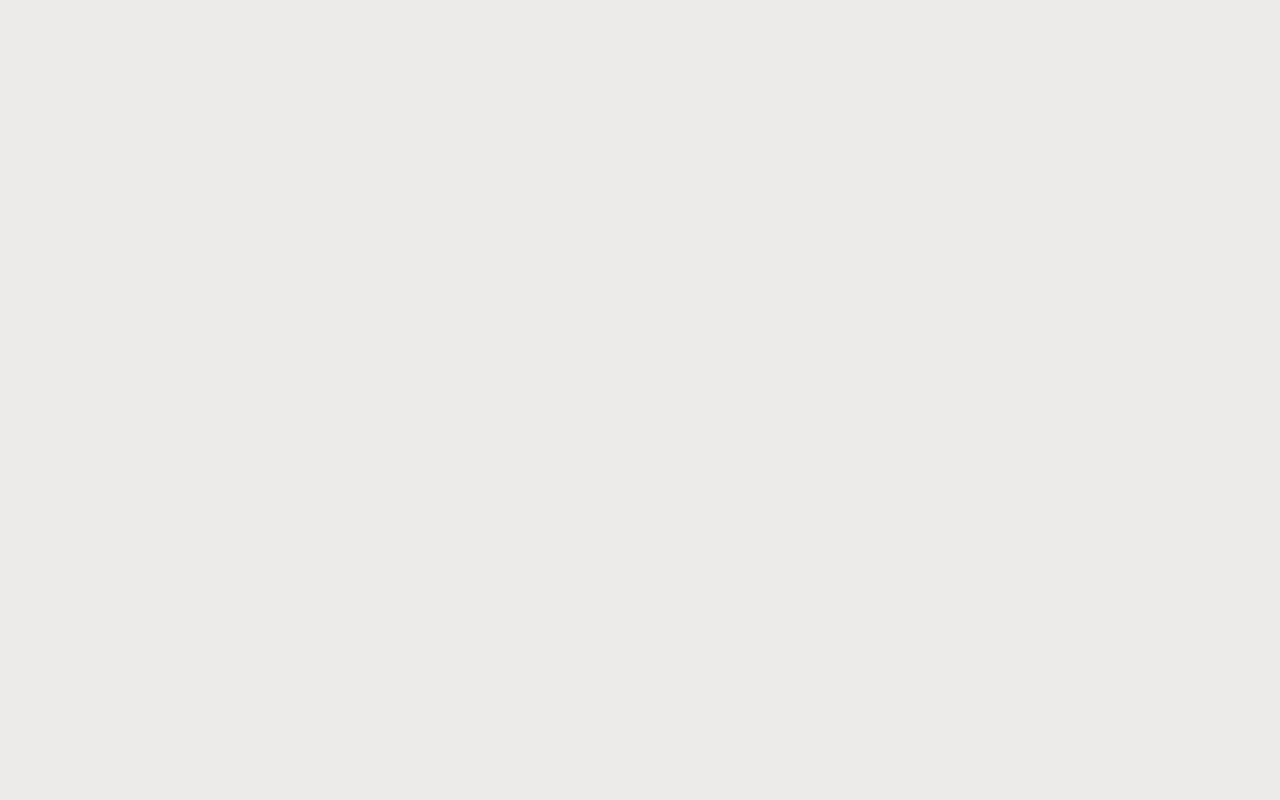
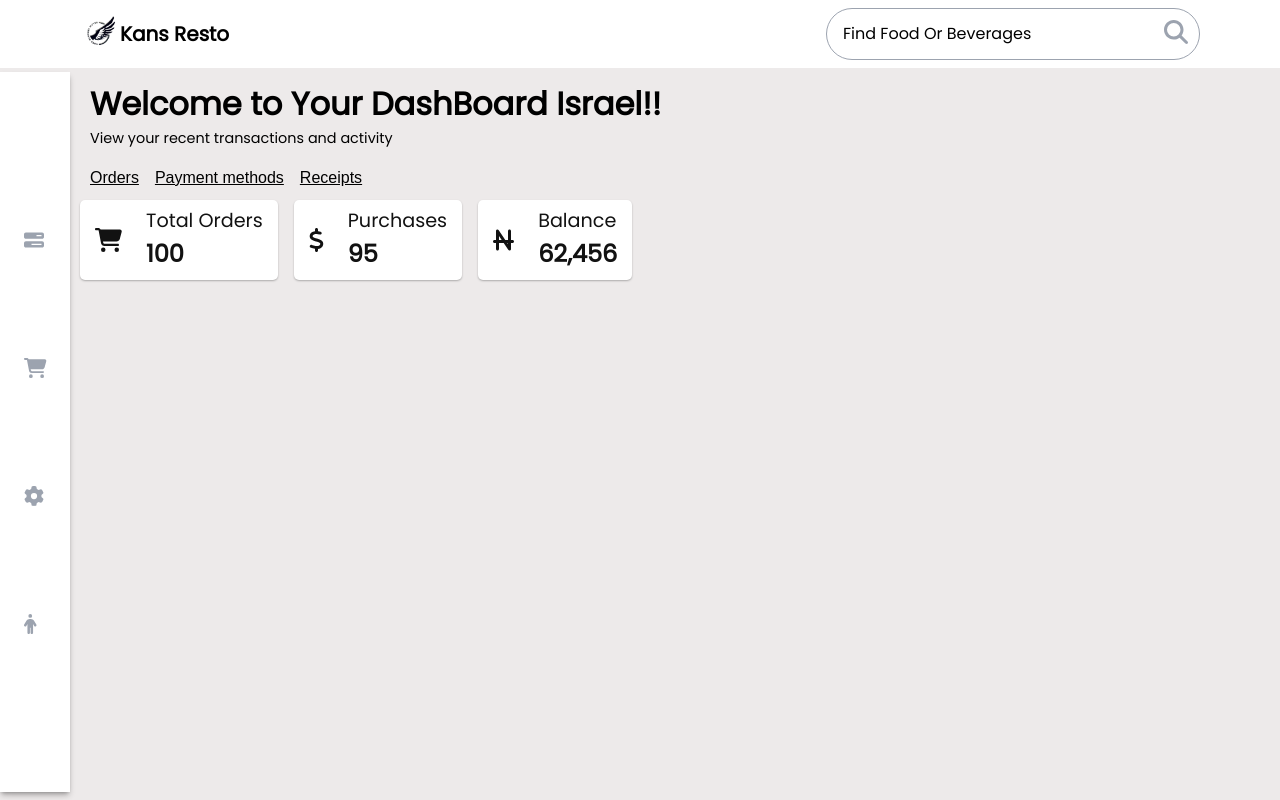
Before and after one commit to Asuraking913/Resto-Kans, a React (Vite) app: page /dashboard in a window 1280 px wide. Before the commit this address had no page. Built offline with nearby package versions, Linux system fonts and the light colour scheme.

Commit message:
creating interface for user dashboard

```diff
--- a/src/App.jsx
+++ b/src/App.jsx
@@ -2,6 +2,8 @@ import React from 'react'
 import { BrowserRouter as Router, Routes, Route } from 'react-router-dom'
 import OrderPage from './pages/order'
 import Landing from './pages/landing'
+import Dashboard from './pages/dashboard'
+import SideBar from './components/primary-comp/sidebar'
 
 function App() {
   return (
@@ -10,6 +12,7 @@ function App() {
           <Routes>
             <Route path={"/"} element = {<Landing />}/>
             <Route path={"/menu"} element = {<OrderPage />}/>
+            <Route path={"/dashboard"} element = {<Dashboard />}/>
           </Routes>
       </Router>
     </div>
--- a/src/components/cartOrder/cartBar.jsx
+++ b/src/components/cartOrder/cartBar.jsx
@@ -104,11 +104,11 @@ function CartBar({selectedItems, onChange}) {
         </div>
         <h2>Payment Summary</h2>
         <ul className='flex flex-col gap-1'>
-            <li className='flex justify-between text-[0.8rem] text-[--black]'><p>Subtotal</p><p><FontAwesomeIcon icon={faNairaSign}/>{selectedItems.filter(items => items.quantity != 0).length > 0 ? total : "0.00"}</p></li>
+            <li className='flex justify-between text-[0.8rem] text-[--black]'><p>Subtotal</p><p><FontAwesomeIcon icon={faNairaSign}/>{selectedItems.filter(items => items.quantity != 0).length > 0 ? total.toLocaleString() : "0.00"}</p></li>
             <li className='flex justify-between text-[0.8rem] text-[--black]'><p>Discount Sales</p><p><FontAwesomeIcon icon={faNairaSign}/>{"0.00"}</p></li>
             {/* <li className='flex justify-between text-[0.8rem] text-[--black]'><p>Total tax</p><p><FontAwesomeIcon icon={faNairaSign}/>{selectedItems.filter(items => items.quantity != 0).length > 0 ? total : "0.00"}</p></li> */}
             <hr  className='bg-[--black] border-black'/>
-            <li className='flex justify-between text-[0.8rem] text-[--black]'><p>Total</p><p><FontAwesomeIcon icon={faNairaSign}/>{selectedItems.filter(items => items.quantity != 0).length > 0 ? total : "0.00"}</p></li>
+            <li className='flex justify-between text-[0.8rem] text-[--black]'><p>Total</p><p><FontAwesomeIcon icon={faNairaSign}/>{selectedItems.filter(items => items.quantity != 0).length > 0 ? total.toLocaleString() : "0.00"}</p></li>
         </ul>
         <button className='bg-[--black] p-[.5em] text-[--nav] rounded-[2em]'>Order Now</button>
     </div>
--- a/src/components/cartOrder/orderCart.jsx
+++ b/src/components/cartOrder/orderCart.jsx
@@ -95,8 +95,8 @@ function OrderCart({name, img, quantity, id, price, onSelect, selected, onError,
       <div className='sm:w-[280px] w-[49%] p-[.5em] bg-[--nav] rounded-[10px] flex gap-[1em] flex-col'>
         <div className='flex flex-col gap-[.5em] relative'>
           <img className='w-full h-[100px] sm:h-[200px] object-cover rounded-[10px]' src={img} alt="Food Image" />
-          <p className='poppins font-bold text-[--black] sm:text-[1rem] text-[0.8rem]'><Truncate text={name} maxLength={22} subLength={16}/></p>
-          <div className='absolute top-[50%] sm:top-[70%] bg-[#aaa8a89d] rounded-[2em] p-[.3em] px-[1em] '>
+          <p className='ubun font-bold text-[--black] sm:text-[1rem] text-[0.8rem]'><Truncate text={name} maxLength={22} subLength={16}/></p>
+          <div className='absolute top-[50%] sm:top-[70%] bg-[#aaa8a89d] backdrop-blur-sm rounded-[2em] p-[.3em] px-[1em] '>
            <p className=' sm:top-[68%]  sm:text-[1rem] text-[.7rem] inline text-[--black] poppins sm:px-[.4em]'>Available: {newQuantity == quantity ? available : available}</p>
 
           </div>
@@ -104,7 +104,7 @@ function OrderCart({name, img, quantity, id, price, onSelect, selected, onError,
         <div className='flex justify-between'>
           <div >
             <p className='sm:text-[0.9rem] text-[0.7rem] poppins opacity-70 text-[--black]'>Price per potion</p>
-            <p className='poppins sm:text-[0.9rem] text-[0.8rem] text-[--black]'><FontAwesomeIcon icon={faNairaSign}/>{price}</p>
+            <p className='poppins sm:text-[0.9rem] text-[0.8rem] text-[--black]'><FontAwesomeIcon icon={faNairaSign}/>{price.toLocaleString()}</p>
           </div>
 
           <AnimatePresence >
--- /dev/null
+++ b/src/components/dashboard/order.jsx
@@ -0,0 +1,11 @@
+import React from 'react'
+
+function Orders() {
+  return (
+    <div>
+
+    </div>
+  )
+}
+
+export default Orders
--- /dev/null
+++ b/src/components/dashboard/tabBlock.jsx
@@ -0,0 +1,18 @@
+import React from 'react'
+import { FontAwesomeIcon } from '@fortawesome/react-fontawesome'
+
+function TabBlock({icon, header, number}) {
+  return (
+    <div className='flex min-w-[150px] gap-[1.5em] justify-between p-[10px] h-[80px] px-[15px] bg-[--nav] rounded-[5px] shadow-sm shadow-[--blackv]'>
+        <div className='flex items-center text-[1.5rem]'>
+            <FontAwesomeIcon className='text-[--black]' icon={icon}/>
+        </div>
+        <div className='flex text-[--black] justify-center flex-col poppins capitalize '>
+            <h2 className='text-[1.2rem]'>{header}</h2>
+            <p className='poppins text-[1.5rem] font-semibold'>{number.toLocaleString()}</p>
+        </div>
+    </div>
+  )
+}
+
+export default TabBlock
--- /dev/null
+++ b/src/pages/dashboard.jsx
@@ -0,0 +1,131 @@
+import React from 'react'
+import Nav from '../components/primary-comp/nav'
+import SideBar from '../components/primary-comp/sidebar'
+import { useState } from 'react'
+import { faCartShopping, faDollar, faNairaSign } from '@fortawesome/free-solid-svg-icons'
+
+import TabBlock from '../components/dashboard/tabBlock'
+
+function Dashboard() {
+
+    const [clicked, setClicked] = useState("order")
+
+
+    const [nav, setNav] = useState(false)
+    const [tabObj, setTabObj] = useState([
+        {
+            header : "total Orders",
+            amount : 100,
+            icon : faCartShopping
+        },
+        {
+            header : "Purchases",
+            amount : 95,
+            icon : faDollar
+        },
+        {
+            header : "Balance",
+            amount : 62456,
+            icon : faNairaSign
+        },
+    ])
+
+    const [orders, setOrders] = useState([
+        {
+            orderId: self.crypto.randomUUID(),
+            date : "may 12, 2024",
+            items : [
+                {
+                    name : "Pancakes",
+                    price : 1000,
+                    quantity : 4
+                },
+                {
+                    name : "Sausage roll",
+                    price : 1000,
+                    quantity : 10
+                },
+                {
+                    name : "Pancakes",
+                    price : 1000,
+                    quantity : 6
+                }
+            ]
+        },
+        {
+            orderId: self.crypto.randomUUID(),
+            date : "september 12, 2024",
+            items : [
+                {
+                    name : "Pancakes",
+                    price : 1000,
+                    quantity : 4
+                },
+                {
+                    name : "Sausage roll",
+                    price : 1000,
+                    quantity : 10
+                },
+                {
+                    name : "Pancakes",
+                    price : 1000,
+                    quantity : 6
+                }
+            ]
+        },
+        {
+            orderId: self.crypto.randomUUID(),
+            date : "December 23, 2024",
+            items : [
+                {
+                    name : "Pancakes",
+                    price : 1000,
+                    quantity : 4
+                },
+                {
+                    name : "Sausage roll",
+                    price : 1000,
+                    quantity : 10
+                },
+                {
+                    name : "Pancakes",
+                    price : 1000,
+                    quantity : 6
+                }
+            ]
+        }
+    ])
+
+    const tabList = tabObj.map((item, i) => <TabBlock key={i} icon={item.icon} header={item.header} number={item.amount}/>)
+
+  return (
+    <div>
+        <Nav onNav={setNav} nav={nav}/>
+        {nav && <SideBar nav={nav} />}
+        <div className='hidden sm:block z-[20]'>
+            <SideBar />
+        </div>
+
+        <section className='h-screen px-[--pdx] py-[4em]'>
+            <div className='mt-[1em] m-[10px]'>
+                <div className='  '>
+                    <h1 className='text-[2rem] poppins font-bold'>Welcome to Your DashBoard Israel!!</h1>
+                    <p className='poppins text-[0.9rem]'>View your recent transactions and activity</p>
+                </div>
+                <ul className='flex mt-[1em] gap-[1em] ubun'>
+                    <li className='underline'>Orders</li>
+                    <li className='underline'>Payment methods</li>
+                    <li className='underline'>Receipts</li>
+                </ul>
+            </div>
+
+            {/* Tab Block */}
+            <div className='flex gap-[1em]'>
+                {tabList}
+            </div>
+        </section>
+    </div>
+  )
+}
+
+export default Dashboard
```
Also changed, not shown: src/components/primary-comp/sidebar.jsx (+1 -11 lines), src/pages/landing.jsx (+23 -8 lines).
